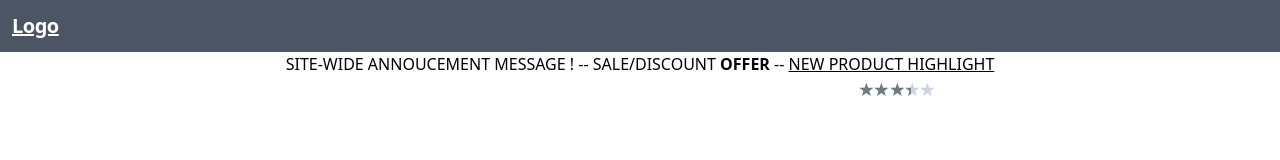
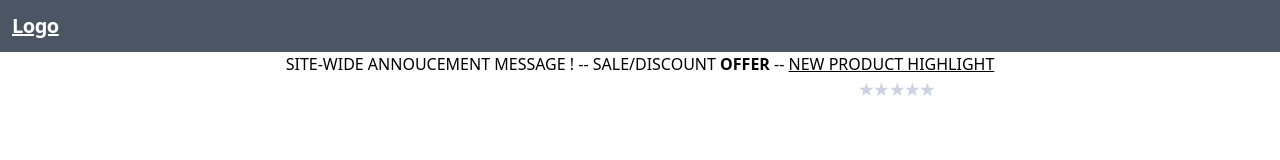
Before and after one commit to cohort-16-snr/legacyfirstpart, a React (Create React App) app: page / in a window 1280 px wide. Shown: the top 160 px of the page. Built offline with nearby package versions, Linux system fonts and the light colour scheme; no server answers.

Commit message:
Star Rating done

```diff
--- a/src/Components/InfoSizeAndQuantity.js
+++ b/src/Components/InfoSizeAndQuantity.js
@@ -1,16 +1,16 @@
 import React from "react";
 import StarRating from "./StarRating.js";
 
-function InfoSizeAndQuantity(props) {
+function InfoSizeAndQuantity({ info, ratingStar }) {
   return (
     <div className="grid grid-flow-row gap-14">
       <div>
-        <StarRating rating={props.ratingStar} />
+        <StarRating rating={ratingStar} />
       </div>
       <div className="text-gray-800 info">
-        <h5>{props.info.category}</h5>
-        <h3>{props.info.name}</h3>
-        <p>{props.info.default_price}</p>
+        <h5>{info.category}</h5>
+        <h3>{info.name}</h3>
+        <p>{info.default_price}</p>
       </div>
     </div>
   );
--- a/src/Components/ProductDetails.js
+++ b/src/Components/ProductDetails.js
@@ -15,7 +15,7 @@ class ProductDetails extends React.Component {
       styles: [],
       related: [],
       displayedStyle: {},
-      rating: null,
+      rating: [],
     };
     this.getStyle = this.getStyle.bind(this);
   }
@@ -37,7 +37,7 @@ class ProductDetails extends React.Component {
       )
       .then(() =>
         axios.get(
-          "https://app-hrsei-api.herokuapp.com/api/fec2/hr-rfp/products/40344/styles",
+          "https://app-hrsei-api.herokuapp.com/api/fec2/hr-rfp/reviews/?product_id=40344",
           {
             headers: {
               Authorization: "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",
@@ -45,7 +45,7 @@ class ProductDetails extends React.Component {
           }
         )
       )
-      .then((data) => this.setState({ rating: data }))
+      .then((data) => this.setState({ rating: data.data.results }))
       .then(() =>
         axios.get(
           "https://app-hrsei-api.herokuapp.com/api/fec2/hr-rfp/products/40344/styles",
@@ -82,7 +82,7 @@ class ProductDetails extends React.Component {
   }
 
   render() {
-    console.log(this.state.related);
+    console.log(this.state.rating);
     return (
       <div className="App min-h-screen container mx-auto">
         <Nav />
@@ -92,7 +92,7 @@ class ProductDetails extends React.Component {
           </div>
           <div className="grid grid-flow-row">
             <InfoSizeAndQuantity
-              ratingStar={this.state.styles}
+              ratingStar={this.state.rating}
               info={this.state.data}
             />
             <StyleSelect
--- a/src/Components/Slides.js
+++ b/src/Components/Slides.js
@@ -1,7 +1,6 @@
 import React from "react";
 import "react-responsive-carousel/lib/styles/carousel.min.css"; // requires a loader
 import { Carousel } from "react-responsive-carousel";
-import axios from "axios";
 
 function DemoCarousel({ styles }) {
   const images = styles.map((el) => el.photos);
--- a/src/Components/StarRating.js
+++ b/src/Components/StarRating.js
@@ -1,13 +1,17 @@
 import React from "react";
 import StarRatings from "react-star-ratings";
 
-class StarRating extends React.Component {
-  render() {
-    // aggregateRating = 2.35;
-    return (
-      <StarRatings rating={3.403} starDimension="15px" starSpacing="0.2px" />
-    );
+function StarRating({ rating }) {
+  let sr = rating.map((el) => el.rating);
+  let r = 0;
+  function Srating() {
+    for (let el of sr) {
+      r += el / sr.length;
+    }
   }
+  Srating();
+  // aggregateRating = 2.35;
+  return <StarRatings rating={r} starDimension="15px" starSpacing="0.2px" />;
 }
 
 export default StarRating;
```
